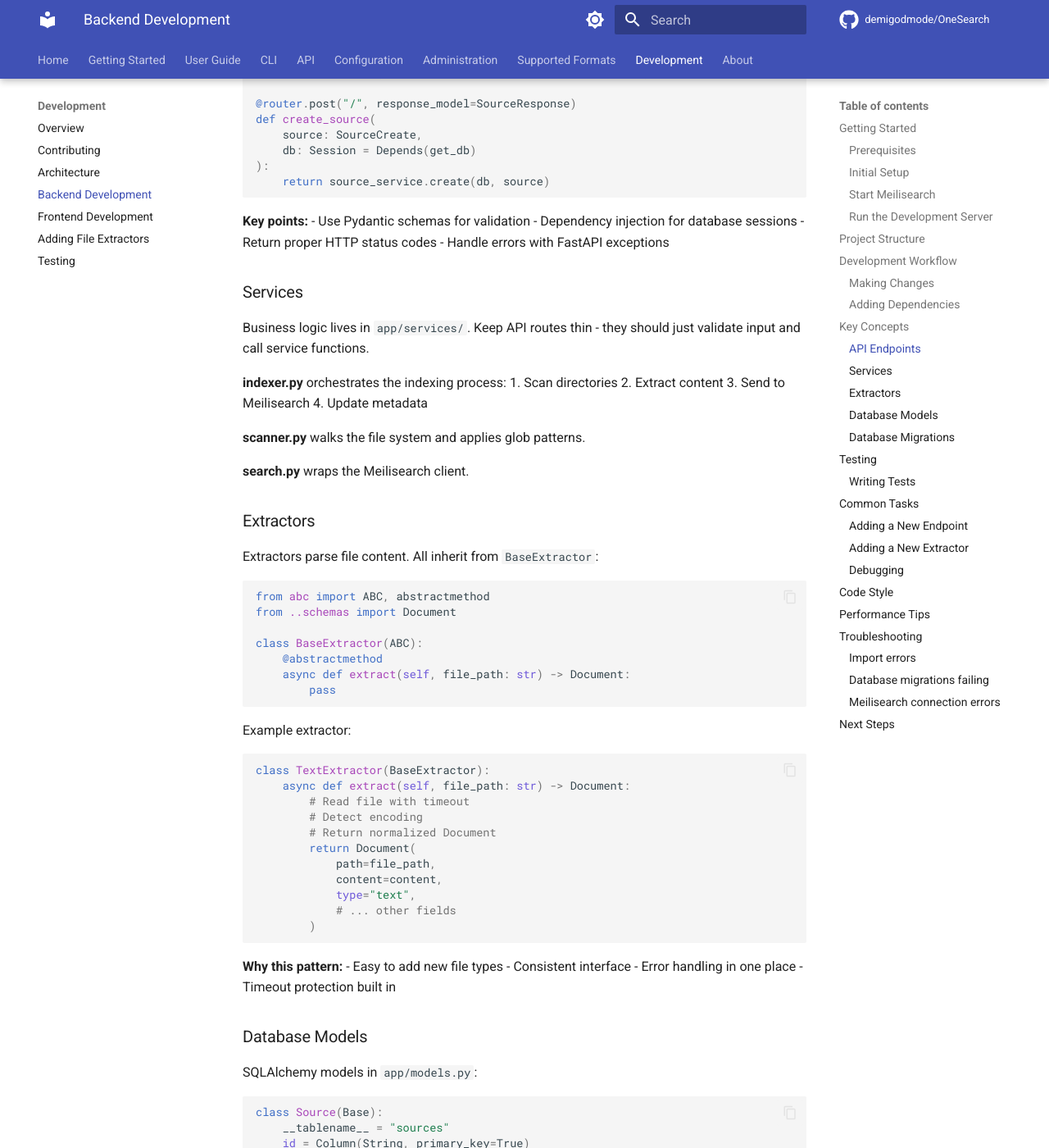
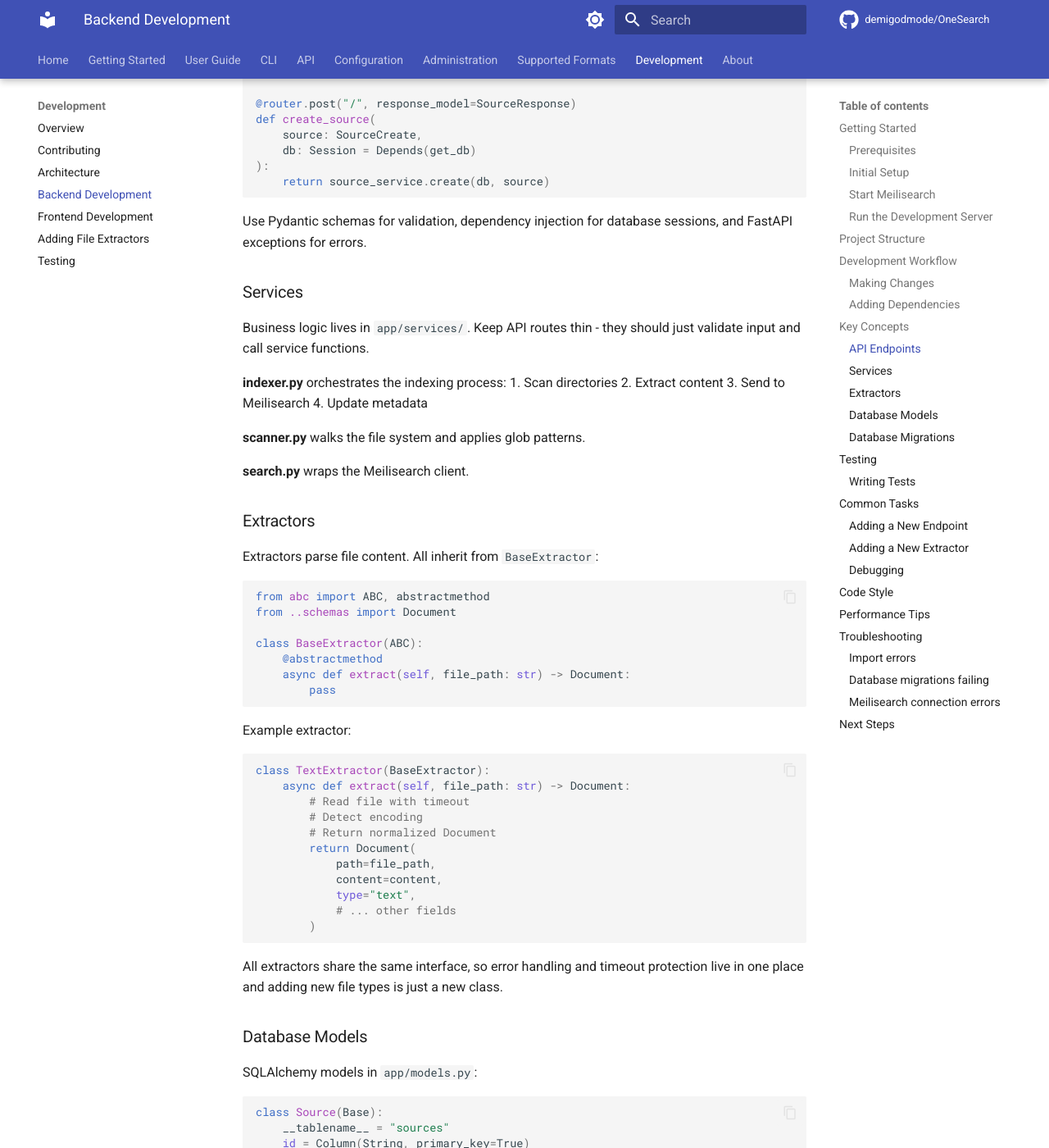
Before and after one commit to demigodmode/OneSearch, an MkDocs documentation site: the page built from docs/development/backend-dev.md, in a window 1280 px wide and 1400 px high, scrolled down 3389 px. Shown: the whole window at 82% size. Built offline with MkDocs 1.6.1 and Material for MkDocs 9.7.7, drawn with Linux system fonts in a browser that asks for light colours; comment, search, counter and statistics services are not loaded; the version menu is left out; some of the changed text lies outside the part shown.

Commit message:
docs cleanup pass -- tone and structure

````diff
--- a/docs/development/backend-dev.md
+++ b/docs/development/backend-dev.md
@@ -172,11 +172,7 @@ def create_source(
     return source_service.create(db, source)
 ```
 
-**Key points:**
-- Use Pydantic schemas for validation
-- Dependency injection for database sessions
-- Return proper HTTP status codes
-- Handle errors with FastAPI exceptions
+Use Pydantic schemas for validation, dependency injection for database sessions, and FastAPI exceptions for errors.
 
 ### Services
 
@@ -222,11 +218,7 @@ class TextExtractor(BaseExtractor):
         )
 ```
 
-**Why this pattern:**
-- Easy to add new file types
-- Consistent interface
-- Error handling in one place
-- Timeout protection built in
+All extractors share the same interface, so error handling and timeout protection live in one place and adding new file types is just a new class.
 
 ### Database Models
 
@@ -255,10 +247,7 @@ class SourceResponse(BaseModel):
     # ...
 ```
 
-**Why separate?**
-- Models = database structure
-- Schemas = API contracts
-- Different concerns, different validation
+Models define database structure, schemas define API contracts. They change for different reasons so they stay separate.
 
 ### Database Migrations
 
````
Also changed, not shown: docs/development/architecture.md (+4 -32 lines), docs/development/frontend-dev.md (+1 -4 lines), docs/user-guide/index.md (+0 -13 lines).
